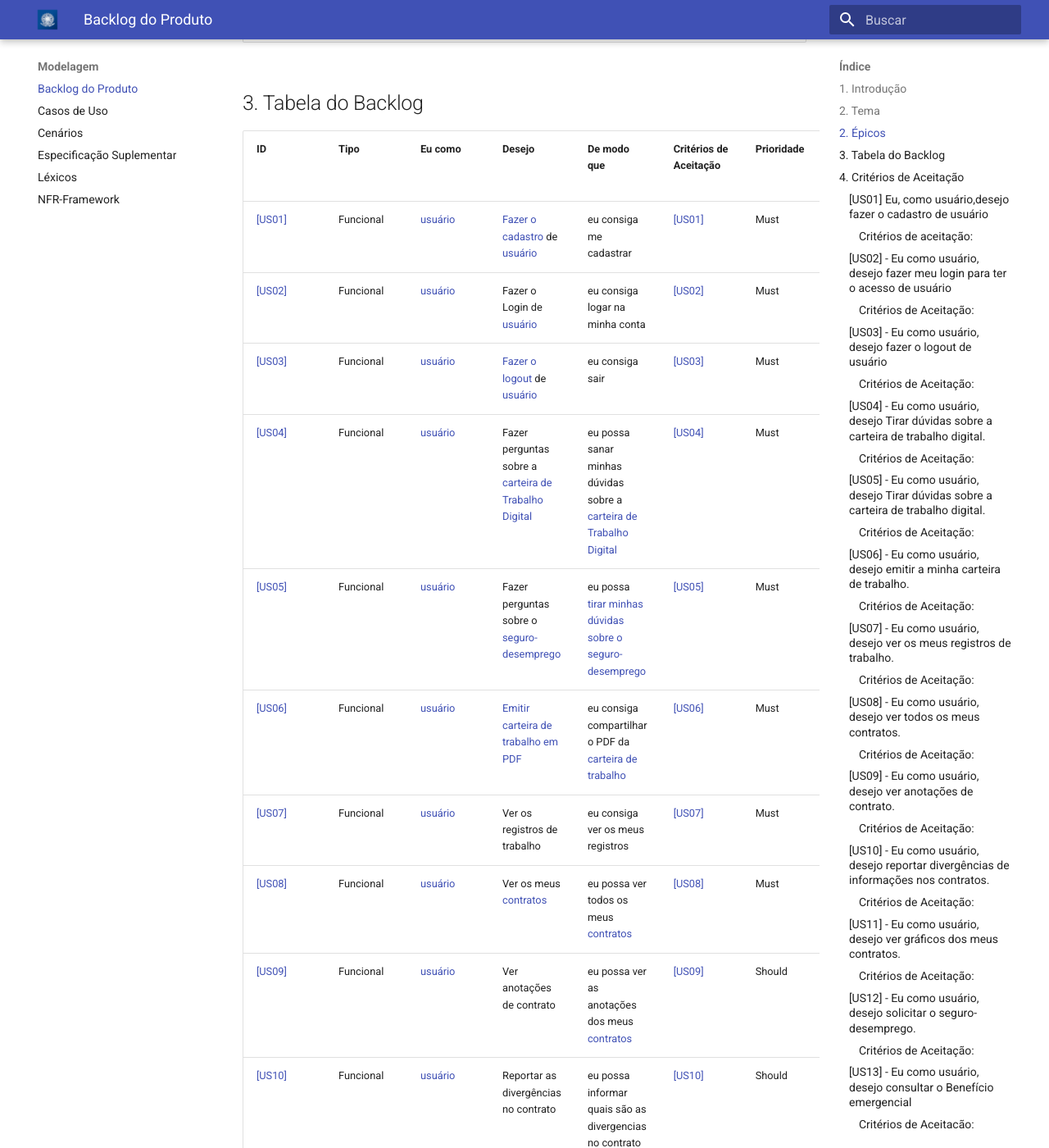
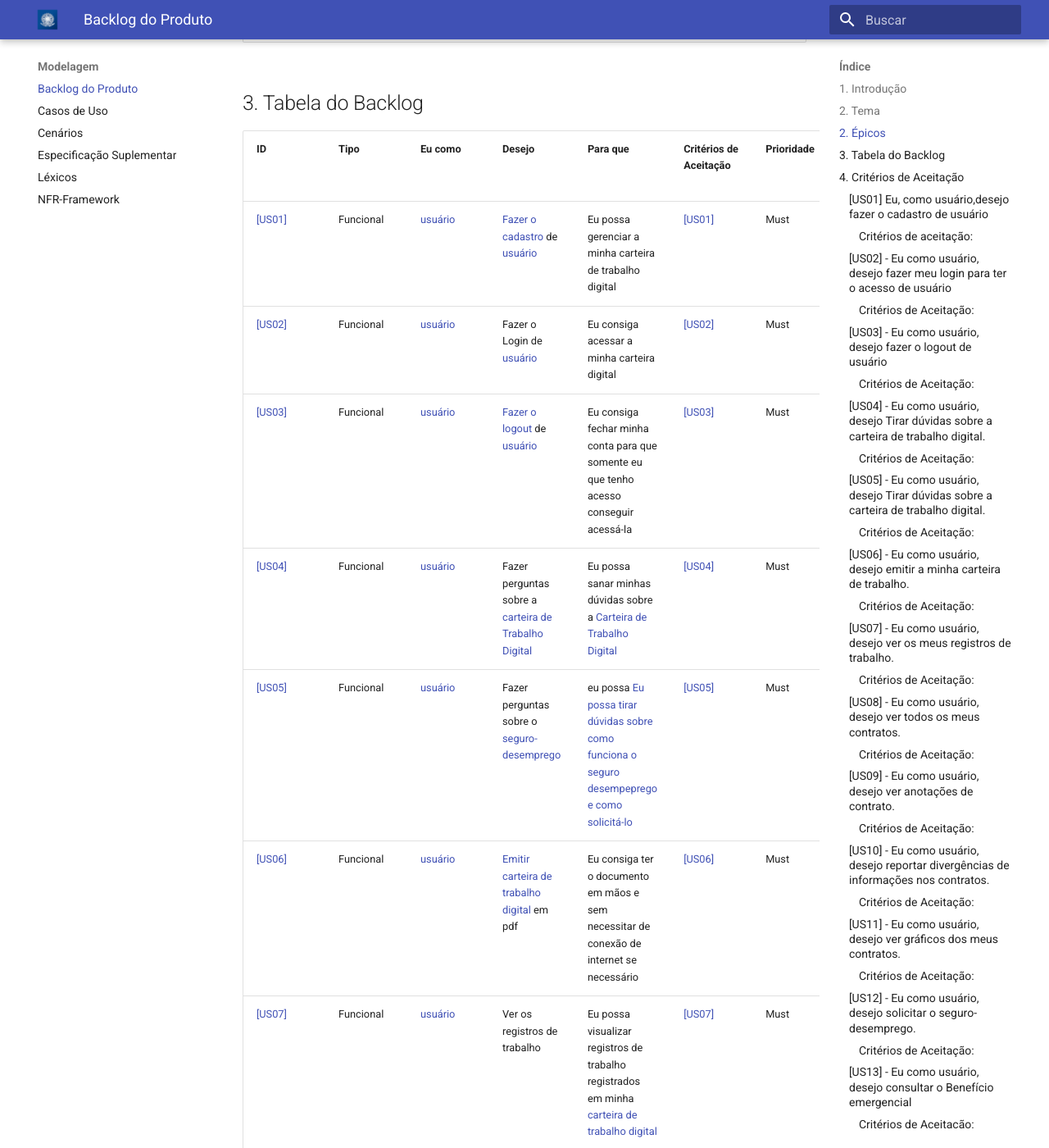
Before and after one commit to Requisitos-de-Software/2021.1-CarteiradeTrabalhoDigital, an MkDocs documentation site: the page built from docs/modelagem/product-backlog.md, in a window 1280 px wide and 1400 px high, scrolled down 1279 px. Shown: the whole window at 82% size. Built offline with MkDocs 1.6.1 and Material for MkDocs 9.7.7, drawn with Linux system fonts in a browser that asks for light colours; some of the changed text lies outside the part shown.

Commit message:
Reestruturaçao do Para que na tabela de product backlog

```diff
--- a/docs/modelagem/product-backlog.md
+++ b/docs/modelagem/product-backlog.md
@@ -30,22 +30,22 @@ Este documento tem como objetivo descrever todas as funcionalidades desejáveis
 
 ## 3. Tabela do Backlog
 
-|    ID   |      Tipo     |     Eu como    |      Desejo       | De modo que | Critérios de Aceitação | Prioridade | ID RELACIONADO (ÉPICO) |
+|    ID   |      Tipo     |     Eu como    |      Desejo       | Para que | Critérios de Aceitação | Prioridade | ID RELACIONADO (ÉPICO) |
 |-------|-------------|--------------|-----------------|-----------|----------|---------|---------|
-|    <a href="#US01">[US01]</a>    |   Funcional   | <a href="../lexicos#usuario">usuário</a> | <a href=../casos-de-uso#fazerCadastro>Fazer o cadastro</a> de <a href="../lexicos#usuario">usuário</a> | eu consiga me cadastrar | <a href="#US01">[US01]</a> | Must | <a href="#Epicos">[EP01]</a> |
-|    <a href="#US02">[US02]</a>    |   Funcional   | <a href="../lexicos#usuario">usuário</a> | Fazer o Login de <a href="../lexicos#usuario">usuário</a> | eu consiga logar na minha conta | <a href="#US02">[US02]</a> | Must | <a href="#Epicos">[EP01]</a> |
-|    <a href="#US03">[US03]</a>    |   Funcional   | <a href="../lexicos#usuario">usuário</a> | <a href="../casos-de-uso#fazerLogout">Fazer o logout</a> de <a href="../lexicos#usuario">usuário</a> | eu consiga sair | <a href="#US03">[US03]</a> | Must | <a href="#Epicos">[EP01]</a> |
-|    <a href="#US04">[US04]</a>    |   Funcional   | <a href="../lexicos#usuario">usuário</a> | Fazer perguntas sobre a <a href="../lexicos#carteiraDeTrabalhoDigital">carteira de Trabalho Digital</a> | eu possa sanar minhas dúvidas sobre a <a href="../lexicos#carteiraDeTrabalhoDigital">carteira de Trabalho Digital</a> | <a href="#US04">[US04]</a> | Must | <a href="#Epicos">[EP02]</a> |
-|    <a href="#US05">[US05]</a>    |   Funcional   | <a href="../lexicos#usuario">usuário</a> | Fazer perguntas sobre o <a href="../lexicos#seguroDesemprego">seguro-desemprego</a> | eu possa <a href="../casos-de-uso#duvidaSeguro">tirar minhas dúvidas sobre o seguro-desemprego</a> | <a href="#US05">[US05]</a> | Must | <a href="#Epicos">[EP02]</a> |
-|    <a href="#US06">[US06]</a>    |   Funcional   | <a href="../lexicos#usuario">usuário</a> | <a href="../casos-de-uso#emitir">Emitir carteira de trabalho em PDF</a> | eu consiga compartilhar o PDF da <a href="../lexicos#carteiraDeTrabalho">carteira de trabalho</a> | <a href="#US06">[US06]</a> | Must | <a href="#Epicos">[EP03]</a> |
-|    <a href="#US07">[US07]</a>    |   Funcional   | <a href="../lexicos#usuario">usuário</a> | Ver os registros de trabalho | eu consiga ver os meus registros | <a href="#US07">[US07]</a> | Must | <a href="#Epicos">[EP04]</a> |
-|    <a href="#US08">[US08]</a>    |   Funcional   | <a href="../lexicos#usuario">usuário</a> | Ver os meus <a href="../lexicos#contratos">contratos</a> | eu possa ver todos os meus <a href="../lexicos#contratos">contratos</a> | <a href="#US08">[US08]</a> | Must | <a href="#Epicos">[EP04]</a> |
-|    <a href="#US09">[US09]</a>    |   Funcional   | <a href="../lexicos#usuario">usuário</a> | Ver anotações de contrato | eu possa ver as anotações dos meus <a href="../lexicos#contratos">contratos</a> | <a href="#US09">[US09]</a> | Should | <a href="#Epicos">[EP04]</a> |
-|    <a href="#US10">[US10]</a>    |   Funcional   | <a href="../lexicos#usuario">usuário</a> | Reportar as divergências no contrato | eu possa informar quais são as divergencias no contrato | <a href="#US10">[US10]</a> | Should | <a href="#Epicos">[EP04]</a> |
-|    <a href="#US11">[US11]</a>    |   Funcional   | <a href="../lexicos#usuario">usuário</a> | Ver <a href="../lexicos#grafico">gráficos</a> dos meus <a href="../lexicos#contratos">contratos</a> | eu possa ver os <a href="../lexicos#grafico">gráficos</a> do contrato | <a href="#US11">[US11]</a> | Could | <a href="#Epicos">[EP04]</a> |
-|    <a href="#US12">[US12]</a>    |   Funcional   | <a href="../lexicos#usuario">usuário</a> | Solicitar <a href="../lexicos#seguroDesemprego">seguro-desemprego</a> | eu possa ter o feedback sobre a minha solicitação do <a href="../lexicos#seguroDesemprego">seguro-desemprego</a> | <a href="#US12">[US12]</a> | Must | <a href="#Epicos">[EP05]</a> |
-|    <a href="#US13">[US13]</a>    |   Funcional   | <a href="../lexicos#usuario">usuário</a> | <a href="../casos-de-uso#consultarBeneficio">Consultar Benefício emergencial</a> | eu possa ter o feedback sobre a minha solicitação do <a href="../lexicos#beneficioEmergencial">Benefício emergencial</a> | <a href="#US13">[US13]</a> | Must | <a href="#Epicos">[EP05]</a> |
-|    <a href="#US14">[US14]</a>    |   Funcional   | <a href="../lexicos#usuario">usuário</a> | <a href="../casos-de-uso#consultarAbono">Consultar Abono Salarial</a> | eu possa ver informações sobre o <a href="../lexicos#abonoSalarial">Abono Salarial</a> | <a href="#US14">[US14]</a> | Must | <a href="#Epicos">[EP05]</a> |
+|    <a href="#US01">[US01]</a>    |   Funcional   | <a href="../lexicos#usuario">usuário</a> | <a href=../casos-de-uso#fazerCadastro>Fazer o cadastro</a> de <a href="../lexicos#usuario">usuário</a> | Eu possa gerenciar a minha carteira de trabalho digital | <a href="#US01">[US01]</a> | Must | <a href="#Epicos">[EP01]</a> |
+|    <a href="#US02">[US02]</a>    |   Funcional   | <a href="../lexicos#usuario">usuário</a> | Fazer o Login de <a href="../lexicos#usuario">usuário</a> | Eu consiga acessar a minha carteira digital | <a href="#US02">[US02]</a> | Must | <a href="#Epicos">[EP01]</a> |
+|    <a href="#US03">[US03]</a>    |   Funcional   | <a href="../lexicos#usuario">usuário</a> | <a href="../casos-de-uso#fazerLogout">Fazer o logout</a> de <a href="../lexicos#usuario">usuário</a> | Eu consiga fechar minha conta para que somente eu que tenho acesso conseguir acessá-la | <a href="#US03">[US03]</a> | Must | <a href="#Epicos">[EP01]</a> |
+|    <a href="#US04">[US04]</a>    |   Funcional   | <a href="../lexicos#usuario">usuário</a> | Fazer perguntas sobre a <a href="../lexicos#carteiraDeTrabalhoDigital">carteira de Trabalho Digital</a> | Eu possa sanar minhas dúvidas sobre a <a href="../lexicos#carteiraDeTrabalhoDigital">Carteira de Trabalho Digital</a> | <a href="#US04">[US04]</a> | Must | <a href="#Epicos">[EP02]</a> |
+|    <a href="#US05">[US05]</a>    |   Funcional   | <a href="../lexicos#usuario">usuário</a> | Fazer perguntas sobre o <a href="../lexicos#seguroDesemprego">seguro-desemprego</a> | eu possa <a href="../casos-de-uso#duvidaSeguro">Eu possa tirar dúvidas sobre como funciona o seguro desempeprego e como solicitá-lo</a> | <a href="#US05">[US05]</a> | Must | <a href="#Epicos">[EP02]</a> |
+|    <a href="#US06">[US06]</a>    |   Funcional   | <a href="../lexicos#usuario">usuário</a> | <a href="../casos-de-uso#emitir"> Emitir </a> <a href="../lexicos#carteiraDeTrabalho">carteira de trabalho digital</a> em pdf | Eu consiga ter o documento em mãos e sem necessitar de conexão de internet se necessário | <a href="#US06">[US06]</a> | Must | <a href="#Epicos">[EP03]</a> |
+|    <a href="#US07">[US07]</a>    |   Funcional   | <a href="../lexicos#usuario">usuário</a> | Ver os registros de trabalho | Eu possa visualizar registros de trabalho registrados em minha <a href="../lexicos#carteiraDeTrabalho">carteira de trabalho digital</a> | <a href="#US07">[US07]</a> | Must | <a href="#Epicos">[EP04]</a> |
+|    <a href="#US08">[US08]</a>    |   Funcional   | <a href="../lexicos#usuario">usuário</a> | Ver os meus <a href="../lexicos#contratos">contratos</a> | Eu consiga visualizar os meus <a href="../lexicos#contratos">contratos</a> registrados em minha <a href="../lexicos#carteiraDeTrabalho">carteira de trabalho digital</a> | <a href="#US08">[US08]</a> | Must | <a href="#Epicos">[EP04]</a> |
+|    <a href="#US09">[US09]</a>    |   Funcional   | <a href="../lexicos#usuario">usuário</a> | Ver anotações de contrato | eu possa ver as anotações feitas em meus <a href="../lexicos#contratos">contratos</a> na <a href="../lexicos#carteiraDeTrabalho">carteira de trabalho digital</a> | <a href="#US09">[US09]</a> | Should | <a href="#Epicos">[EP04]</a> |
+|    <a href="#US10">[US10]</a>    |   Funcional   | <a href="../lexicos#usuario">usuário</a> | Reportar as divergências no contrato | Eu posso reportar e apontar as divergências cadastrais no meu <a href="../lexicos#contratos">contrato</a> na <a href="../lexicos#carteiraDeTrabalho">carteira de trabalho digital</a> | <a href="#US10">[US10]</a> | Should | <a href="#Epicos">[EP04]</a> |
+|    <a href="#US11">[US11]</a>    |   Funcional   | <a href="../lexicos#usuario">usuário</a> | Ver <a href="../lexicos#grafico">gráficos</a> dos meus <a href="../lexicos#contratos">contratos</a> | eu possa visualizar em forma de <a href="../lexicos#grafico">gráficos</a> os benefícios e faixa salarial concedida em meus <a href="../lexicos#contratos">contratos</a> | <a href="#US11">[US11]</a> | Could | <a href="#Epicos">[EP04]</a> |
+|    <a href="#US12">[US12]</a>    |   Funcional   | <a href="../lexicos#usuario">usuário</a> | Solicitar <a href="../lexicos#seguroDesemprego">seguro-desemprego</a> | Eu possa solicitar e acompanhar o meu <a href="../lexicos#seguroDesemprego">seguro-desemprego</a> | <a href="#US12">[US12]</a> | Must | <a href="#Epicos">[EP05]</a> |
+|    <a href="#US13">[US13]</a>    |   Funcional   | <a href="../lexicos#usuario">usuário</a> | <a href="../casos-de-uso#consultarBeneficio">Consultar Benefício emergencial</a> | eu possa acompanhar a situação da minha solicitação do <a href="../lexicos#beneficioEmergencial">Benefício emergencial</a> | <a href="#US13">[US13]</a> | Must | <a href="#Epicos">[EP05]</a> |
+|    <a href="#US14">[US14]</a>    |   Funcional   | <a href="../lexicos#usuario">usuário</a> | <a href="../casos-de-uso#consultarAbono">Consultar Abono Salarial</a> | Eu possa acompanhar a situação e valor do meu <a href="../lexicos#abonoSalarial">Abono Salarial</a> | <a href="#US14">[US14]</a> | Must | <a href="#Epicos">[EP05]</a> |
 
 ## 4. Critérios de Aceitação
 
```
